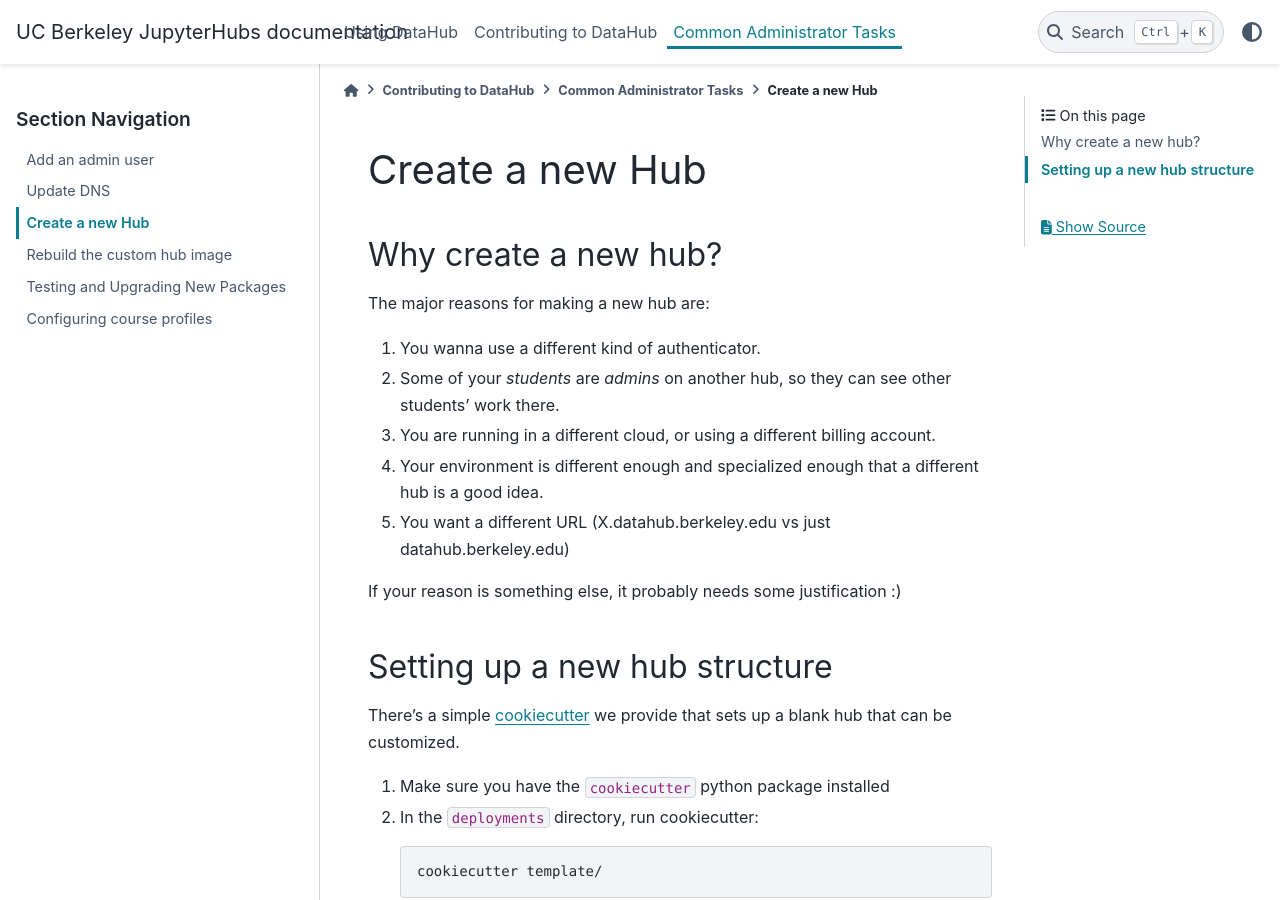
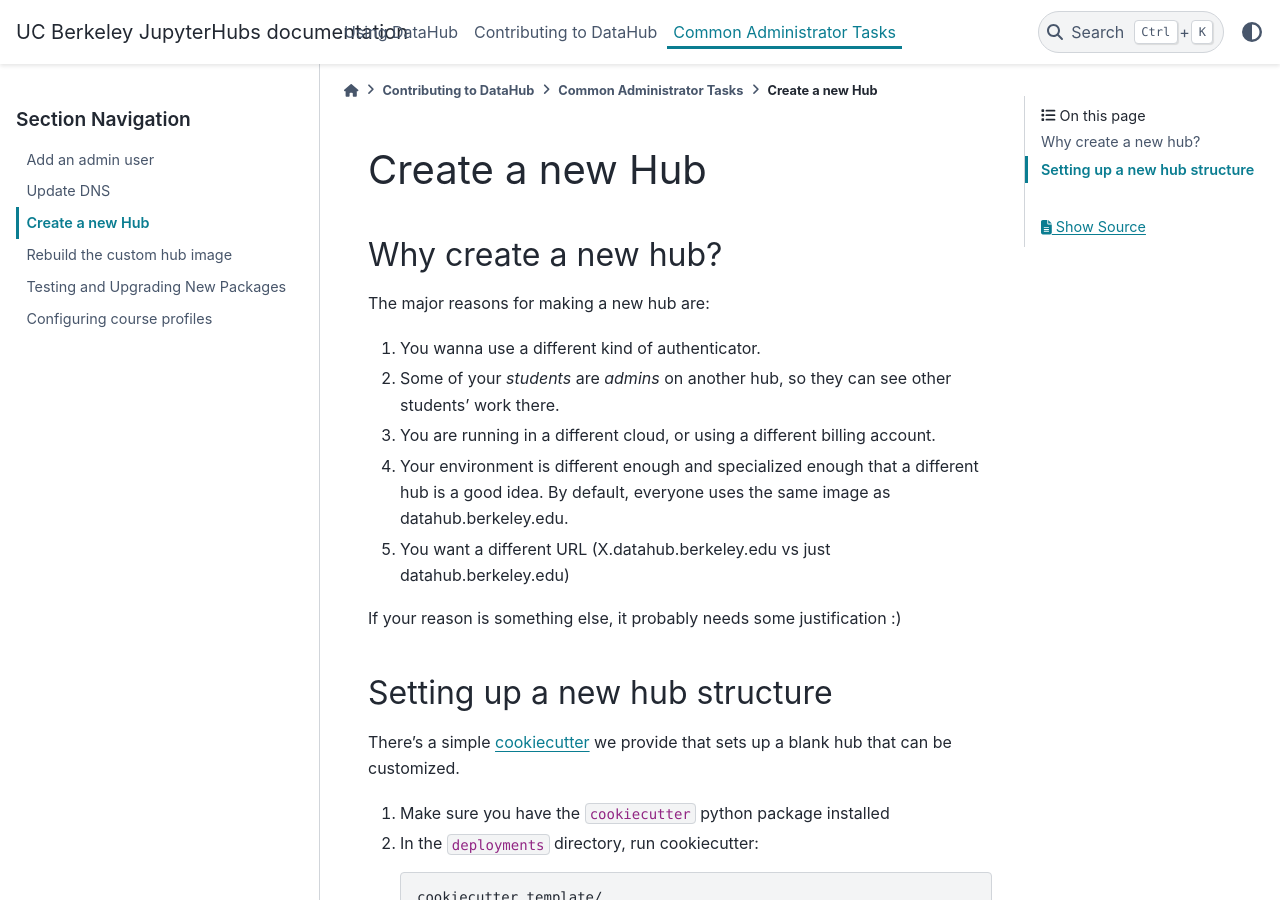
Before and after one commit to berkeley-dsep-infra/datahub, a Sphinx documentation site: the page built from docs/admins/howto/new-hub.rst, in a window 1280 px wide and 900 px high. Built offline with Sphinx 7.4.7 and the PyData theme 0.15.4, drawn with Linux system fonts in a browser that asks for light colours.

Commit message:
Default to datahub image for new hubs

```diff
--- a/docs/admins/howto/new-hub.rst
+++ b/docs/admins/howto/new-hub.rst
@@ -16,7 +16,8 @@
 #. You are running in a different cloud, or using a different
    billing account.
 #. Your environment is different enough and specialized enough
-   that a different hub is a good idea.
+   that a different hub is a good idea. By default, everyone uses the
+   same image as datahub.berkeley.edu.
 #. You want a different URL (X.datahub.berkeley.edu vs just
    datahub.berkeley.edu)
 
@@ -47,6 +48,7 @@
    #. ``ssh-keygeni -f new-host-key`` to generate a private ssh host key. This will
        output a private host key in ``new-host-key``, which should be filled in at
        ``jupyterhub-ssh.hostKey``. Make sure to get the indent right!
+
 #. Fill in a value for ``jupyterhub.proxy.secretToken``, ``jupyterhub.auth.state.cryptoKey`` on
    ``secrets/staging.yaml`` and ``secrets/prod.yaml`` files.
 
@@ -64,8 +66,11 @@
 #. Uncomment the values under ``jupyterhub.proxy.https`` under ``config/staging.yaml``
    to enable HTTPS. Run this through CI and make sure HTTPS is set up on the staging hub.
 
-#. Set up authentication via `bcourses <https://bcourses.berkeley.edu>`_. We have two canvas oauth2 clients - one for prod and one for staging. You'll need to add the domain for your new hub to the authorized list for both these clients - please reach out to Jonathan Felder (or bcourseshelp@berkeley.edu if he is not available).
-
+#. Set up authentication via `bcourses <https://bcourses.berkeley.edu>`_. We
+   have two canvas oauth2 clients - one for prod and one for staging. You'll
+   need to add the domain for your new hub to the authorized list for both these
+   clients - please reach out to Jonathan Felder (or bcourseshelp@berkeley.edu
+   if he is not available).
 
 #. User logins should now work in the staging hub. Verify and validate to make sure things are
    working as they should.
```
Also changed, not shown: 7 other files.
